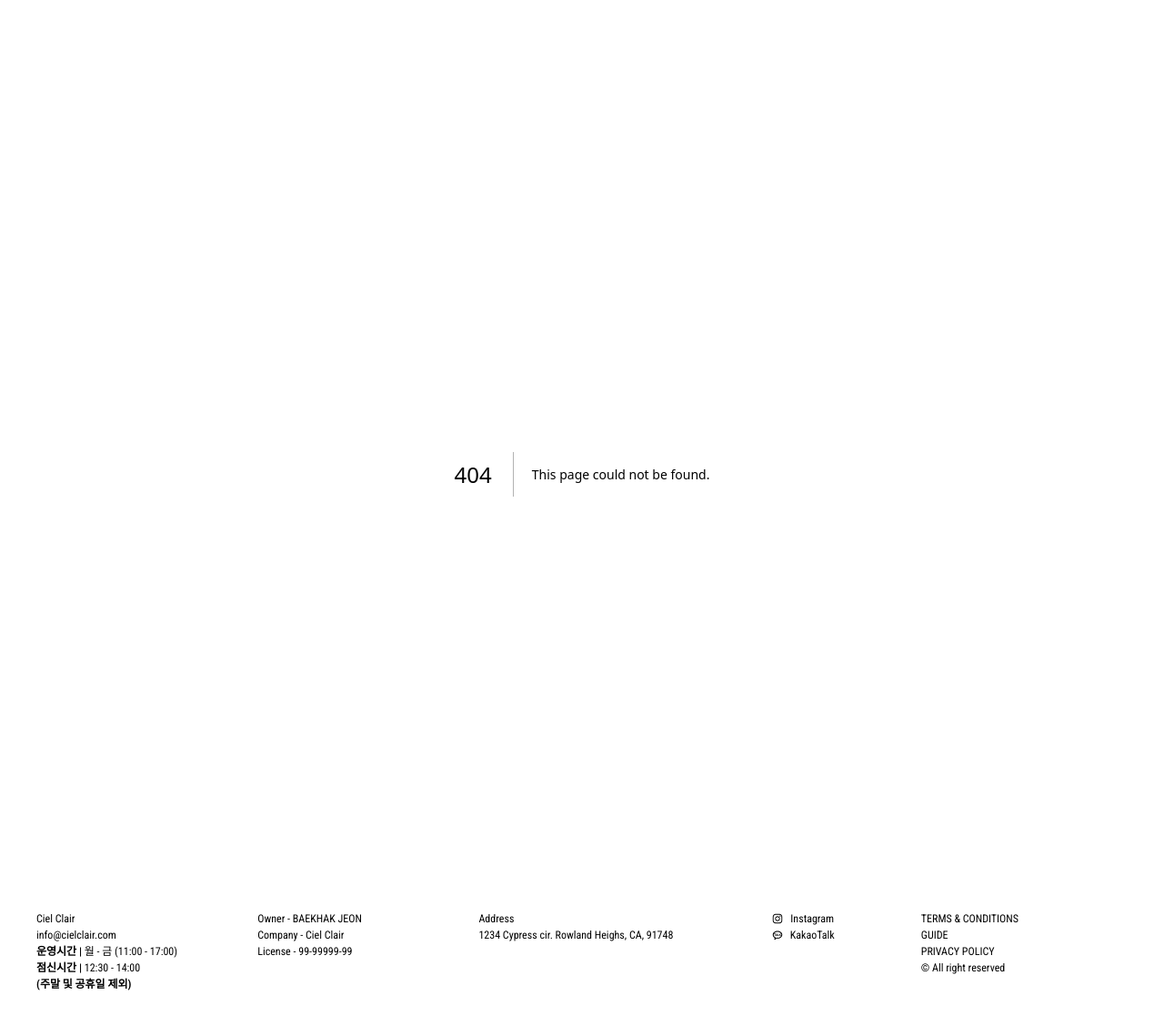
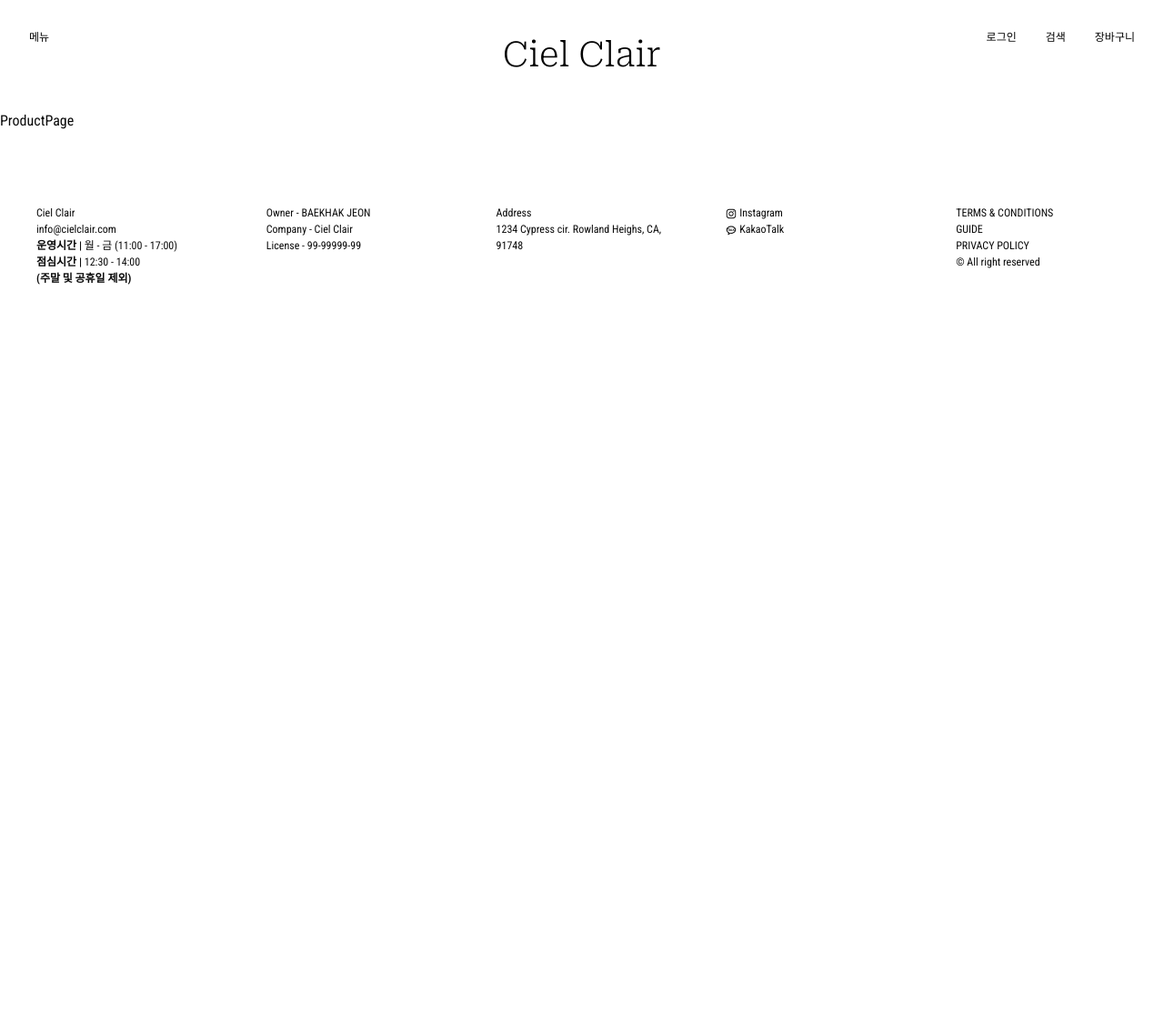
Before and after one commit to egofinder/cielclair.com, a Next.js app: page /product in a window 1280 px wide. Before the commit this address had no page. Shown: the top 1128 px of the page at 91% size. After the commit the page ends 800 px from the top, so only its background shows below. Built offline with nearby package versions, Linux system fonts and the light colour scheme.

Commit message:
페이지 및 푸터 디자인 변경

```diff
--- a/app/page.tsx
+++ b/app/page.tsx
@@ -1,25 +1,31 @@
 import Image from "next/image";
+import Link from "next/link";
 
 export default function Home() {
   return (
     <main className="container">
-      <div className="container absolute inset-0 h-[100vh] w-[100vw]">
+      <div className="container absolute inset-0 h-[60vh] w-[100vw] md:h-[100vh]">
         <Image
-          src="https://images.unsplash.com/photo-1564910443496-5fd2d76b47fa?q=80&w=3024&auto=format&fit=crop&ixlib=rb-4.0.3&ixid=M3wxMjA3fDB8MHxwaG90by1wYWdlfHx8fGVufDB8fHx8fA%3D%3D"
+          src="https://images.unsplash.com/photo-1604537529428-15bcbeecfe4d?q=80&w=3538&auto=format&fit=crop&ixlib=rb-4.0.3&ixid=M3wxMjA3fDF8MHxwaG90by1wYWdlfHx8fGVufDB8fHx8fA%3D%3D"
           fill
           className="object-cover object-center"
           alt="Models"
         />
       </div>
-      <div className="mt-[85vh] flex flex-row">
-        <p className="w-[60%] text-2xl">
+      <div className="mt-[48vh] flex flex-col p-8 md:mt-[88vh] md:flex-row">
+        <p className="text-md md:w-[60%] md:text-2xl">
           AVIE MUAH IS AN ARTISAN CLOTHING BRAND BASED ON THE UNIQUE TASTES OF
           ITS FOUNDER.THE BRAND USES NATURAL FIBERS TO CREATE COMFORTABLE
           CLOTHING FOR A WIDE VARIETY OF LIFESTYLES.AVIE MUAH VALUES THE WORK OF
           INDEPENDENT EMERGING DESIGNERS WHO HELP TO OFFER HIGH QUALITY.HANDMADE
           GARMENTS FOR EVERY CUSTOMER.
         </p>
-        <p className="w-[40%] text-end text-xl underline">SHOP NOW</p>
+        <Link
+          className="text-end  text-sm font-light underline md:w-[40%] md:text-xl"
+          href="/product"
+        >
+          SHOP NOW
+        </Link>
       </div>
     </main>
   );
--- /dev/null
+++ b/app/product/page.tsx
@@ -0,0 +1,5 @@
+const ProductPage = () => {
+  return <div className="container">ProductPage</div>;
+};
+
+export default ProductPage;
--- a/components/footer/footer.tsx
+++ b/components/footer/footer.tsx
@@ -3,7 +3,7 @@
 
 const Footer = () => {
   return (
-    <div className="container mt-10 flex flex-col items-start justify-between gap-4 p-4 text-sm md:flex-row md:p-10">
+    <div className="container mt-5 flex flex-col items-start justify-between gap-4 p-4 text-sm md:mt-10 md:flex-row md:gap-16 md:p-10">
       <div className="flex-1">
         <p>Ciel Clair</p>
         <p>info@cielclair.com</p>
@@ -11,7 +11,7 @@
           <b>운영시간 | </b>월 - 금 (11:00 - 17:00)
         </p>
         <p>
-          <b>점신시간 | </b>12:30 - 14:00
+          <b>점심시간 | </b>12:30 - 14:00
         </p>
         <p>
           <b>(주말 및 공휴일 제외)</b>
@@ -27,12 +27,11 @@
         <p>1234 Cypress cir. Rowland Heighs, CA, 91748</p>
       </div>
       <div className="flex-1">
-        <p className="flex items-center justify-center gap-2">
-          <FaInstagram /> Instagram
-        </p>
-        <p className="flex items-center justify-center gap-2">
-          <RiKakaoTalkLine /> KakaoTalk
-        </p>
+        <FaInstagram className="inline" />
+        <span> Instagram</span>
+        <br />
+        <RiKakaoTalkLine className="inline" />
+        <span> KakaoTalk</span>
       </div>
       <div className="flex-1">
         <p>TERMS & CONDITIONS</p>
--- a/components/navbar/index.tsx
+++ b/components/navbar/index.tsx
@@ -5,26 +5,28 @@
 import useWindowSize from "@/hooks/useWidnowsSize";
 import NavbarMobile from "./navbar-mobile";
 import { cn } from "@/lib/utils";
+
 import Logo from "./logo";
+import { usePathname } from "next/navigation";
+import Link from "next/link";
 
 const Navbar = () => {
+  const params = usePathname();
+  const isHomePage = params === "/";
   const [isOpen, setIsOpen] = useState(false);
   const toggle = () => {
     setIsOpen(!isOpen);
   };
+  const [mobile, setMobile] = useState(false);
   const { width } = useWindowSize();
-  let mobile = false;
-
-  if (width < 768) {
-    mobile = true;
-  }
 
   useEffect(() => {
-    if (isOpen) {
-      document.body.style.overflow = "hidden";
-    } else {
-      document.body.style.overflow = "auto";
-    }
+    setMobile(width < 768);
+    if (!mobile) setIsOpen(false);
+  }, [width, mobile]);
+
+  useEffect(() => {
+    document.body.style.overflow = isOpen ? "hidden" : "auto";
 
     // cleanup function
     return () => {
@@ -36,13 +38,13 @@
     <>
       <div
         className={cn("container sticky inset-0 z-50 bg-transparent p-8", {
-          "bg-white": isOpen,
+          "bg-white/5": isOpen,
         })}
       >
         <nav
           className={cn("w-full text-sm transition duration-500", {
             "text-white": !isOpen,
-            "text-black": isOpen,
+            "text-black": isOpen || !isHomePage,
           })}
         >
           <ul className="flex flex-row justify-between">
@@ -50,7 +52,9 @@
               <div>메뉴</div>
             </li>
             <li className="min-w-fit flex-1">
+              {/* <Link href="/"> */}
               <Logo />
+              {/* </Link> */}
             </li>
             <li className="flex flex-1 flex-row justify-end gap-8">
               <div className="hidden md:block md:min-w-fit">로그인</div>
--- a/components/navbar/logo.tsx
+++ b/components/navbar/logo.tsx
@@ -1,5 +1,6 @@
 import { cn } from "@/lib/utils";
 import { Roboto_Serif } from "next/font/google";
+import Link from "next/link";
 
 const robotoSerif = Roboto_Serif({ subsets: ["latin-ext"] });
 const Logo = () => {
@@ -10,7 +11,7 @@
         robotoSerif.className,
       )}
     >
-      Ciel Clair
+      <a href="/">Ciel Clair</a>
     </div>
   );
 };
--- a/components/navbar/navbar-mobile.tsx
+++ b/components/navbar/navbar-mobile.tsx
@@ -94,9 +94,11 @@
       })}
     >
       <div
-        className={"h-[100vh] w-[75%] bg-white pl-[100px] pt-[150px] text-sm"}
+        className={
+          "flex h-[100vh] w-[75%] flex-row bg-white pl-[30px] pt-[150px] text-sm"
+        }
       >
-        <ul className="flex flex-col gap-2">
+        <ul className="flex h-[450px] flex-1 flex-col gap-2">
           {componentsA.map((component) => (
             <li key={component.title}>{component.title}</li>
           ))}
@@ -104,6 +106,10 @@
             <li key={component.title}>{component.title}</li>
           ))}
         </ul>
+        <div className="flex h-[450px] flex-1 flex-row items-end justify-around">
+          <div>로그인</div>
+          <div>검색</div>
+        </div>
       </div>
       <div className="h-[100vh] w-[25%] backdrop-blur-lg" />
     </div>
--- a/hooks/useWidnowsSize.ts
+++ b/hooks/useWidnowsSize.ts
@@ -3,14 +3,12 @@
 function useWindowSize() {
   const [windowSize, setWindowSize] = useState({
     width: 0,
-    height: 0,
   });
 
   useEffect(() => {
     function handleResize() {
       setWindowSize({
         width: window.innerWidth || 0,
-        height: window.innerHeight || 0,
       });
     }
 
```
